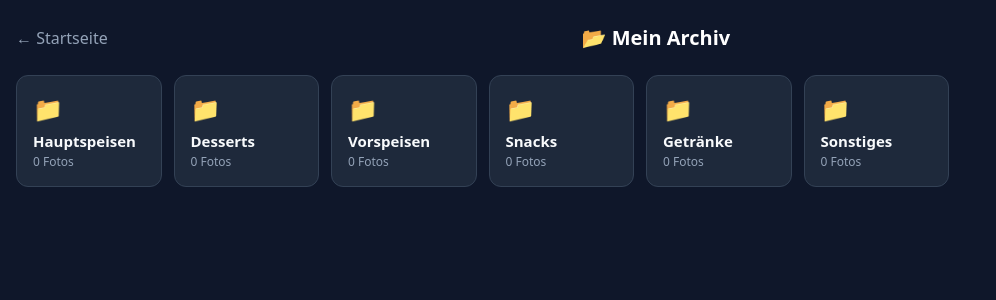
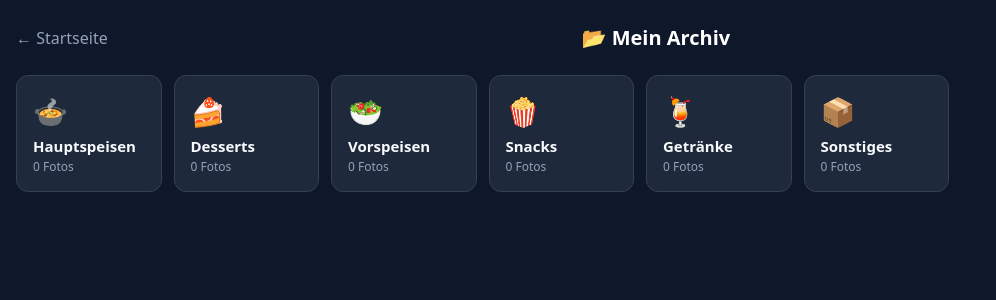
Before and after one commit to maxhuber9393/mhx-kitchen, a React (Vite) app: page /archive in a window 1280 px wide. Shown: the top 300 px of the page, without its empty margins (0-996 px from the left). Built offline with nearby package versions, Linux system fonts and the light colour scheme.

Commit message:
feat: add icons to archive folders

```diff
--- a/src/pages/Archive.tsx
+++ b/src/pages/Archive.tsx
@@ -9,15 +9,17 @@ interface PhotoItem {
   deletedAt?: string
 }
 
-// Feste Standard-Ordner (nicht umbenennbar)
-const DEFAULT_FOLDERS = [
-  'Hauptspeisen',
-  'Desserts',
-  'Vorspeisen',
-  'Snacks',
-  'Getränke',
-  'Sonstiges'
-]
+// Feste Standard-Ordner mit ihren eigenen Symbolen
+const DEFAULT_FOLDERS: { [key: string]: string } = {
+  'Hauptspeisen': '🍲',
+  'Desserts': '🍰',
+  'Vorspeisen': '🥗',
+  'Snacks': '🍿',
+  'Getränke': '🍹',
+  'Sonstiges': '📦'
+}
+
+const DEFAULT_FOLDER_NAMES = Object.keys(DEFAULT_FOLDERS)
 
 export default function Archive() {
   const [photos, setPhotos] = useState<PhotoItem[]>([])
@@ -34,9 +36,14 @@ export default function Archive() {
     }
   }, [])
 
-  // Alle Ordner laden (Standard + benutzerspezifische)
+  // Alle Ordner laden (Standard + custom Ordner)
   const customCategories = photos.map(p => p.category)
-  const allFolders = Array.from(new Set([...DEFAULT_FOLDERS, ...customCategories]))
+  const allFolders = Array.from(new Set([...DEFAULT_FOLDER_NAMES, ...customCategories]))
+
+  // Hilfsfunktion: Gibt das Icon für den Ordner zurück
+  const getFolderIcon = (folderName: string) => {
+    return DEFAULT_FOLDERS[folderName] || '📂'
+  }
 
   // Ordner umbenennen & alle zugehörigen Fotos aktualisieren
   const handleRenameFolder = (oldFolder: string) => {
@@ -115,16 +122,16 @@ export default function Archive() {
           <Link to="/" style={{ color: '#94a3b8', textDecoration: 'none', fontSize: '16px' }}>← Startseite</Link>
         )}
         <h1 style={{ fontSize: '20px', fontWeight: 'bold', margin: 0, display: 'flex', alignItems: 'center', gap: '8px' }}>
-          📂 {selectedFolder ? selectedFolder : 'Mein Archiv'}
+          {selectedFolder ? `${getFolderIcon(selectedFolder)} ${selectedFolder}` : '📂 Mein Archiv'}
         </h1>
         <div style={{ width: '60px' }}></div>
       </div>
 
-      {/* ANSICHT 1: Ordner-Kacheln als übersichtliches Raster nebeneinander */}
+      {/* ANSICHT 1: Ordner-Kacheln mit Icons nebeneinander */}
       {!selectedFolder && (
         <div style={{ display: 'grid', gridTemplateColumns: 'repeat(auto-fill, minmax(140px, 1fr))', gap: '12px' }}>
           {allFolders.map(folderName => {
-            const isDefaultFolder = DEFAULT_FOLDERS.includes(folderName)
+            const isDefaultFolder = DEFAULT_FOLDER_NAMES.includes(folderName)
 
             return (
               <div
@@ -141,8 +148,8 @@ export default function Archive() {
                 }}
               >
                 <div style={{ display: 'flex', justifyContent: 'space-between', alignItems: 'flex-start' }}>
-                  <div style={{ fontSize: '24px', cursor: 'pointer' }} onClick={() => setSelectedFolder(folderName)}>
-                    📁
+                  <div style={{ fontSize: '28px', cursor: 'pointer' }} onClick={() => setSelectedFolder(folderName)}>
+                    {getFolderIcon(folderName)}
                   </div>
                   {!isDefaultFolder && editingFolder !== folderName && (
                     <button
```
